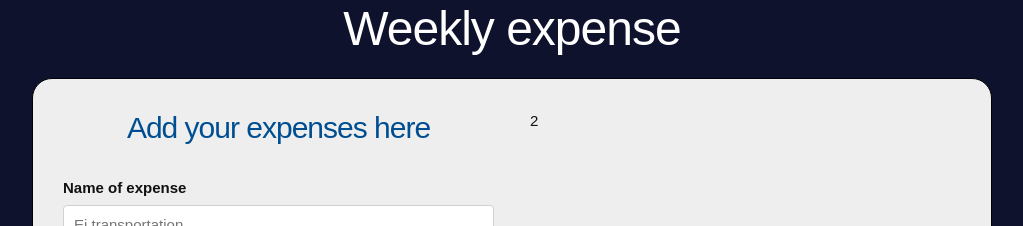
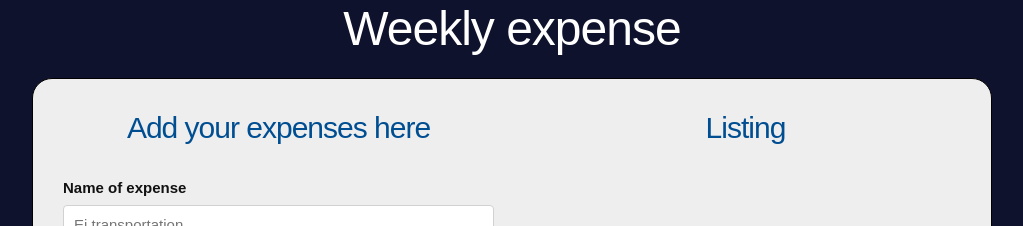
Before and after one commit to elto82/presupuesto-react, a React (Vite) app: page / in a window 1280 px wide. Both pictures are taken after typing "5" into the empty fields and a click on the input "Define budget". Shown: the top 226 px of the page, without its empty margins (128-1151 px from the left). Built offline with nearby package versions, Linux system fonts and the light colour scheme.

Commit message:
mostrar gastos

```diff
--- a/src/App.jsx
+++ b/src/App.jsx
@@ -1,11 +1,18 @@
 import { useState } from "react";
 import Pregunta from "./components/Pregunta";
 import Formulario from "./components/Formulario";
+import Listado from "./components/Listado";
 
 const App = () => {
   const [presupuesto, setPresupuesto] = useState(0);
-  const [gastos, setGastos] = useState(0);
+  const [restante, setRestante] = useState(0);
   const [mostrarPregunta, setMostrarPregunta] = useState(true);
+  const [gastos, setGastos] = useState([]);
+
+  const agregarGasto = (gasto) => {
+    setGastos([...gastos, gasto]);
+  };
+
   return (
     <div className="container">
       <header>
@@ -14,15 +21,17 @@ const App = () => {
           {mostrarPregunta ? (
             <Pregunta
               setPresupuesto={setPresupuesto}
-              setGastos={setGastos}
+              setRestante={setRestante}
               setMostrarPregunta={setMostrarPregunta}
             />
           ) : (
             <div className="row">
               <div className="one-half column">
-                <Formulario />
+                <Formulario agregarGasto={agregarGasto} />
               </div>
-              <div className="one-half column">2</div>
+              <div className="one-half column">
+                <Listado gastos={gastos} />
+              </div>
             </div>
           )}
         </div>
--- a/src/components/Formulario.jsx
+++ b/src/components/Formulario.jsx
@@ -2,7 +2,7 @@ import { useState } from "react";
 import Error from "./Error";
 import shortid from "shortid";
 
-const Formulario = () => {
+const Formulario = ({ agregarGasto }) => {
   const [nombre, setNombre] = useState("");
   const [cantidad, setCantidad] = useState(0);
   const [error, setError] = useState(false);
@@ -19,6 +19,9 @@ const Formulario = () => {
       cantidad,
       id: shortid.generate(),
     };
+    agregarGasto(gasto);
+    setNombre("");
+    setCantidad(0);
   };
 
   return (
--- /dev/null
+++ b/src/components/Gasto.jsx
@@ -0,0 +1,17 @@
+import React from "react";
+
+const Gasto = ({ gasto }) => {
+  const { nombre, cantidad } = gasto;
+  return (
+    <>
+      <li className="gastos">
+        <p>
+          {nombre}
+          <span className="gasto">$ {cantidad}</span>
+        </p>
+      </li>
+    </>
+  );
+};
+
+export default Gasto;
--- /dev/null
+++ b/src/components/Listado.jsx
@@ -0,0 +1,15 @@
+import React from "react";
+import Gasto from "./Gasto";
+
+const Listado = ({ gastos }) => {
+  return (
+    <div className="gastos-realizados">
+      <h2>Listing </h2>
+      {gastos.map((gasto) => (
+        <Gasto gasto={gasto} key={gasto.id} />
+      ))}
+    </div>
+  );
+};
+
+export default Listado;
--- a/src/components/Pregunta.jsx
+++ b/src/components/Pregunta.jsx
@@ -1,7 +1,7 @@
 import { useState } from "react";
 import Error from "./Error";
 
-const Pregunta = ({ setPresupuesto, setGastos, setMostrarPregunta }) => {
+const Pregunta = ({ setPresupuesto, setRestante, setMostrarPregunta }) => {
   const [cantidad, setCantidad] = useState(0);
   const [error, setError] = useState(false);
 
@@ -18,7 +18,7 @@ const Pregunta = ({ setPresupuesto, setGastos, setMostrarPregunta }) => {
     }
     setError(false);
     setPresupuesto(cantidad);
-    setGastos(cantidad);
+    setRestante(cantidad);
     setMostrarPregunta(false);
   };
 
```
